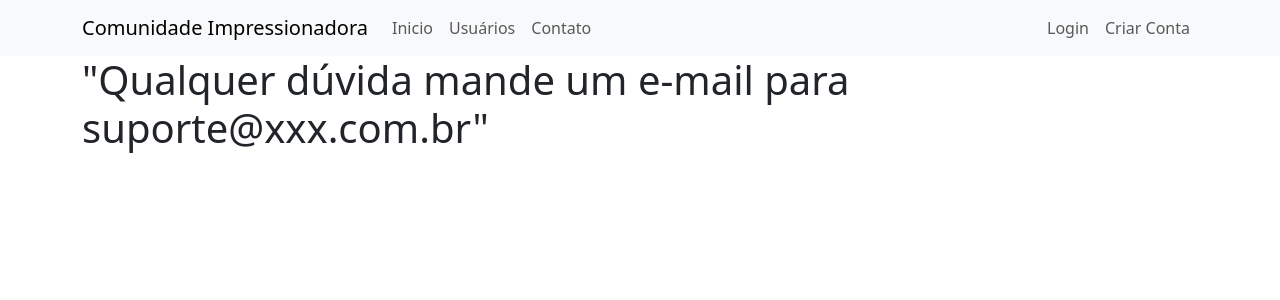
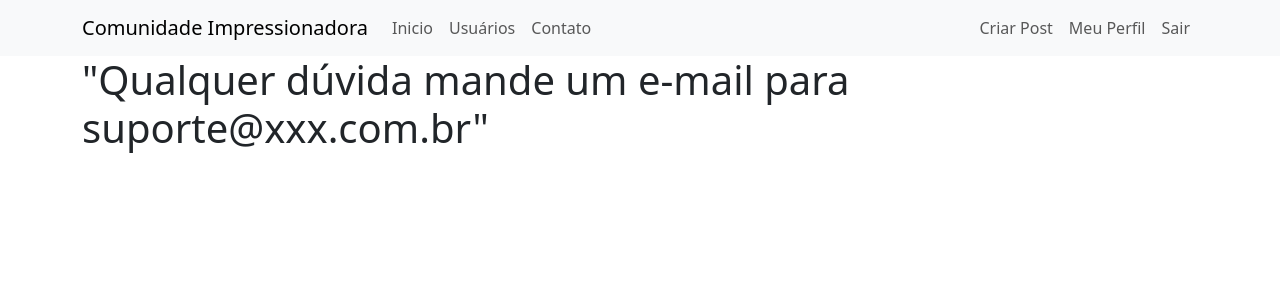
Before and after one commit to thiarly/projeto-comunidade-flask, a Flask app: page /contato in a window 1280 px wide. Shown: the top 300 px of the page. Run offline with Flask 3, Linux system fonts and the light colour scheme; a user stored in the database is signed in.

Commit message:
criando nova abas
meu perfil, sair e login

```diff
--- a/SiteComunidade/comunidadeintergard/templates/navbar.html
+++ b/SiteComunidade/comunidadeintergard/templates/navbar.html
@@ -14,12 +14,28 @@
                 </li>
             </ul>
             <ul class="d-flex navbar-nav">
-                <li class="nav-item">
-                    <a class="nav-link" href="{{url_for('login')}}">Login</a>
-                </li>
+                {% if current_user.is_authenticated %}
+                    <li class="nav-item">
+                        <a class="nav-link" href="{{url_for('perfil')}}">Criar Post</a>
+                    </li>
 
-                <li class="nav-item">
-                    <a class="nav-link" href="{{url_for('login')}}">Criar Conta</a>
+                    <li class="nav-item">
+                        <a class="nav-link" href="{{url_for('criar_post')}}">Meu Perfil</a>
+                    </li>
+
+                    <li class="nav-item">
+                        <a class="nav-link" href="{{url_for('sair')}}">Sair</a>
+                    </li>
+                {% else %}
+                    <li class="nav-item">
+                        <a class="nav-link" href="{{url_for('login')}}">Login</a>
+                    </li>
+
+                    <li class="nav-item">
+                        <a class="nav-link" href="{{url_for('login')}}">Criar Conta</a>
+                    </li>
+                {% endif %}
+
                 </li>
             </ul>
         </div>
```
